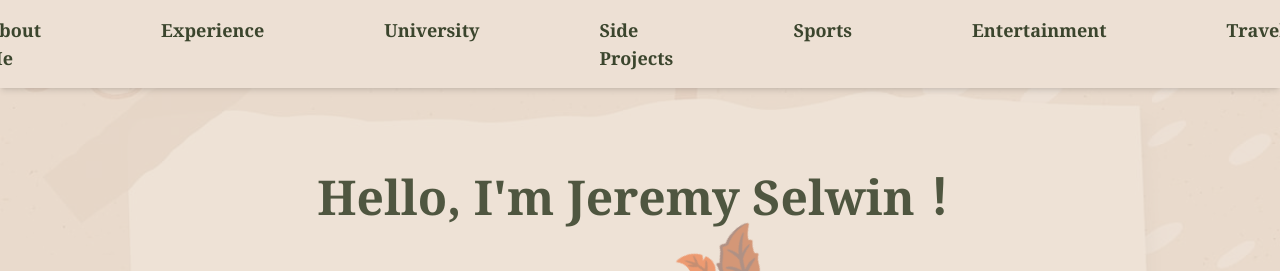
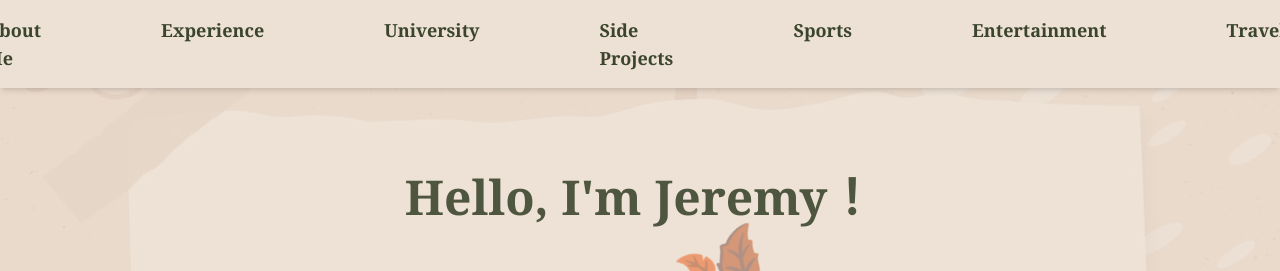
Before and after one commit to selwinjeremy/jeremy-portfolio, a Next.js app: page / in a window 1280 px wide. Shown: the top 271 px of the page. Built offline with nearby package versions, Linux system fonts and the light colour scheme.

Commit message:
changed text

```diff
--- a/app/page.tsx
+++ b/app/page.tsx
@@ -75,7 +75,7 @@ export default function Home() {
 
         {/* Welcome Text */}
         <div className="text-center mb-16">
-          Hello, I'm Jeremy Selwin！
+          Hello, I'm Jeremy！
         </div>
 
         {/* Circular Photos Inline */}
```
